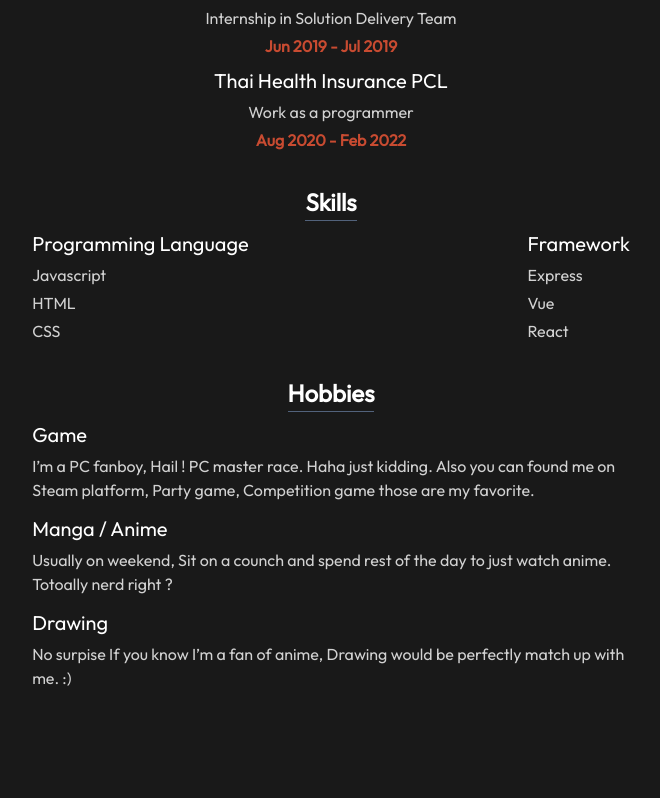
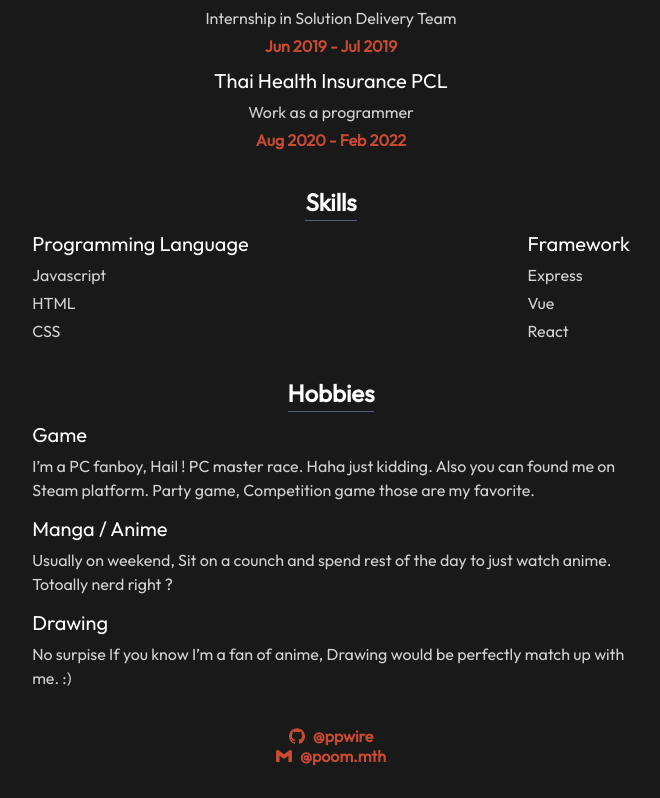
Before and after one commit to ppwire/pobpoom-portfolio, a Next.js app: page / in a window 1280 px wide. Shown: the part 767-1565 px from the top of the page, without its empty margins (309-969 px from the left). Before the commit the page ends 1461 px from the top, so only its background shows below. Built offline with nearby package versions, Linux system fonts and the light colour scheme.

Commit message:
Add github, mail contact footer

```diff
--- a/components/about.js
+++ b/components/about.js
@@ -1,4 +1,4 @@
-import { Text, Box, VStack, Button } from '@chakra-ui/react'
+import { Text, Link, VStack, Button } from '@chakra-ui/react'
 import { ChevronRightIcon } from '@chakra-ui/icons'
 function About() {
    return (
@@ -7,7 +7,7 @@ function About() {
             Hi! I'm Poom Muangthai. I'm currently working as a full stack freelance developer.
             Mostly thing that I work on is Node, Vue and React.
          </Text>
-         <Button bg="primary" rightIcon={<ChevronRightIcon />} colorScheme="red">
+         <Button as={Link} href="https://docs.google.com/document/d/1rqtkpJWKlk8ksRUuLhszJFgZd441fWpu/edit?usp=sharing&ouid=114866621988823577924&rtpof=true&sd=true" bg="primary" rightIcon={<ChevronRightIcon />} colorScheme="red">
             Resume
          </Button>
       </VStack>
--- a/components/article_items.js
+++ b/components/article_items.js
@@ -1,4 +1,4 @@
-import { Text ,Stack} from '@chakra-ui/react'
+import { Text, Stack } from '@chakra-ui/react'
 function ArticleItems({ title, item, align }) {
    return (
       <Stack spacing={1} align={align}>
--- /dev/null
+++ b/components/contact.js
@@ -0,0 +1,16 @@
+import { Flex, Icon, Button, Link  } from '@chakra-ui/react'
+import { SiGithub, SiGmail } from "react-icons/si";
+function Contact() {
+   return (
+      <Flex justify="center" align={{ base: "start", md: "center" }} direction="column">
+         <Button as={Link} href="https://github.com/ppwire" leftIcon={<Icon as={SiGithub} />} color='primary' variant='link'>
+            @ppwire
+         </Button >
+         <Button leftIcon={<Icon as={SiGmail} />} color='primary' variant='link'>
+            @poom.mth
+         </Button >
+      </Flex>
+   )
+}
+
+export default Contact
--- a/components/layout.js
+++ b/components/layout.js
@@ -6,7 +6,7 @@ function Layout({ children }) {
          <Container maxW='container.md' pt={6} >
          <Nav></Nav>
          </Container>
-         <Container mt={8}>
+         <Container mt={8} mb={8}>
             <main>
                {children}
             </main>
--- a/components/nav.js
+++ b/components/nav.js
@@ -54,9 +54,11 @@ function Nav() {
                      variant='outline'
                   />
                   <MenuList>
-                     <MenuItem >
-                        Work
-                     </MenuItem>
+                     <Link href="/work">
+                        <MenuItem >
+                           Work
+                        </MenuItem>
+                     </Link>
                   </MenuList>
                </Menu>
             </Box>
--- a/package.json
+++ b/package.json
@@ -18,7 +18,8 @@
     "framer-motion": "^6.2.8",
     "next": "12.1.0",
     "react": "17.0.2",
-    "react-dom": "17.0.2"
+    "react-dom": "17.0.2",
+    "react-icons": "^4.3.1"
   },
   "devDependencies": {
     "eslint": "8.10.0",
--- a/pages/_app.js
+++ b/pages/_app.js
@@ -9,8 +9,8 @@ function MyApp({ Component, pageProps }) {
     <ChakraProvider theme={theme}>
       <Head>
         <title>Pobpoom | Main</title>
-        <meta name="description" content="Generated by create next app" />
-        <link rel="icon" href="/favicon.ico" />
+        <meta name="main" content="My information main page" />
+        <link rel="icon" href="/favicon.svg" />
       </Head>
       <Layout >
         <Component {...pageProps} />
--- a/pages/api/hobbies.json
+++ b/pages/api/hobbies.json
@@ -1,7 +1,7 @@
 [
   {
     "title": "Game",
-    "description": "I’m a PC fanboy, Hail ! PC master race. Haha just kidding. Also you can found me on Steam platform, Party game, Competition game those are my favorite."
+    "description": "I’m a PC fanboy, Hail ! PC master race. Haha just kidding. Also you can found me on Steam platform. Party game, Competition game those are my favorite."
   },
   {
     "title": "Manga / Anime",
--- a/pages/index.js
+++ b/pages/index.js
@@ -2,12 +2,12 @@ import Profile from '../components/profile'
 import Article from '../components/article'
 import ArticleItem from '../components/article_item'
 import ArticleItems from '../components/article_items'
-import { Stack, Flex, Spacer, Box } from '@chakra-ui/react'
+import { Stack } from '@chakra-ui/react'
 import educationData from './api/education.json'
 import experiencesData from './api/experiences.json'
 import hobbiesData from './api/hobbies.json'
 import skillsData from './api/skills.json'
-import Skills from '../components/article_items'
+import Contact from '../components/contact'
 
 export default function Home() {
 
@@ -54,7 +54,7 @@ export default function Home() {
             }
           </Stack>
         </Article>
-
+            <Contact></Contact>
       </Stack>
     </main>
   )
```
Also changed, not shown: public/favicon.svg (added), 1 other file (tests, documents, lock files or other folders).
